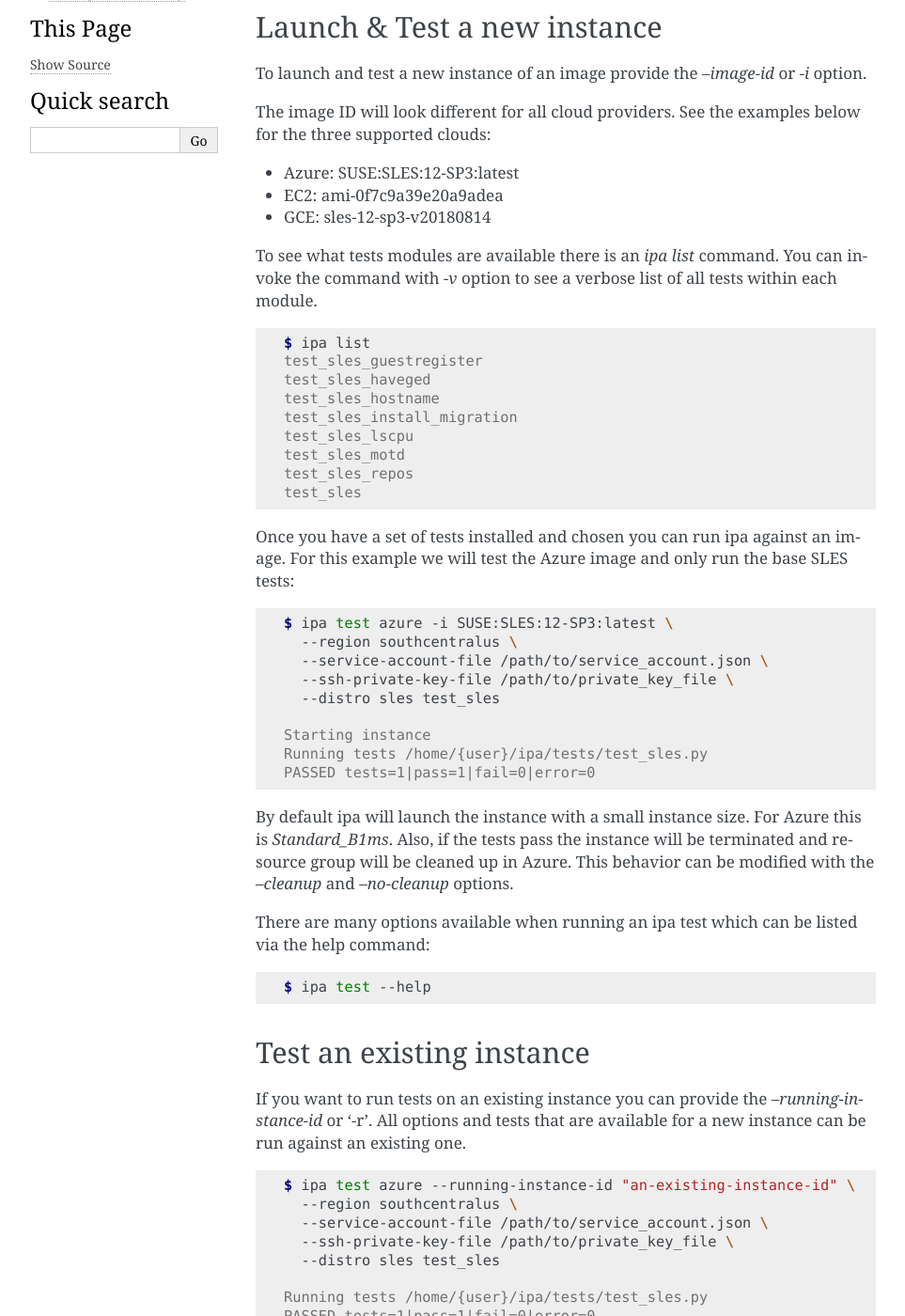
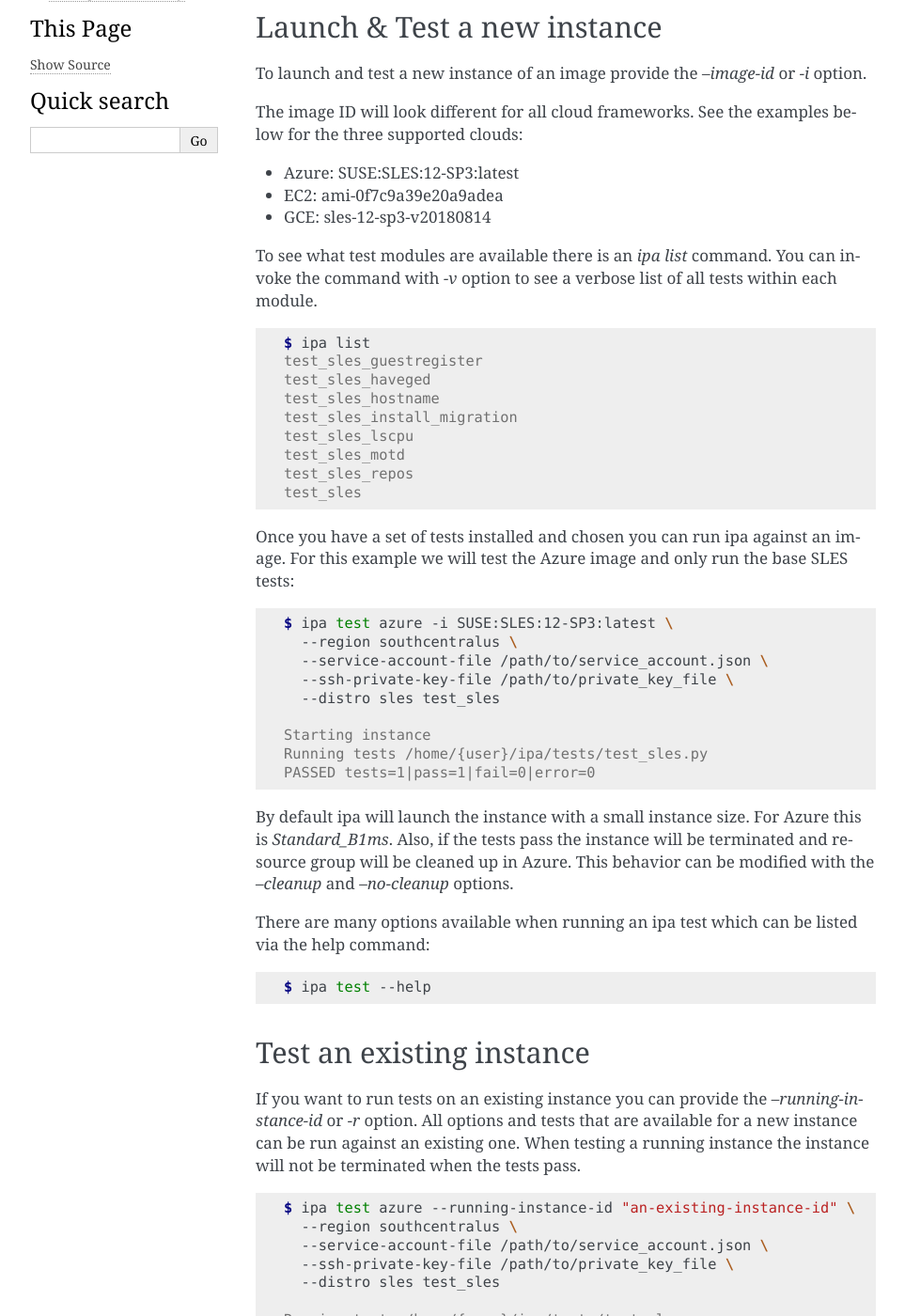
Before and after one commit to SUSE-Enceladus/img-proof, a Sphinx documentation site: the page built from docs/source/examples.rst, in a window 1280 px wide and 1400 px high, scrolled down 197 px. Shown: the whole window at 94% size, without its empty margins (148-1111 px from the left). Built offline with Sphinx 7.4.7, drawn with Linux system fonts in a browser that asks for light colours.

Commit message:
Clean up examples doc.

```diff
--- a/docs/source/examples.rst
+++ b/docs/source/examples.rst
@@ -12,14 +12,14 @@ Launch & Test a new instance
 To launch and test a new instance of an image provide the `--image-id` or
 `-i` option.
 
-The image ID will look different for all cloud providers. See the examples
+The image ID will look different for all cloud frameworks. See the examples
 below for the three supported clouds:
 
 - Azure: SUSE:SLES:12-SP3:latest
 - EC2:   ami-0f7c9a39e20a9adea
 - GCE:   sles-12-sp3-v20180814
 
-To see what tests modules are available there is an `ipa list` command. You
+To see what test modules are available there is an `ipa list` command. You
 can invoke the command with `-v` option to see a verbose list of all tests
 within each module.
 
@@ -67,8 +67,10 @@ Test an existing instance
 =========================
 
 If you want to run tests on an existing instance you can provide the
-`--running-instance-id` or '-r'. All options and tests that are available
-for a new instance can be run against an existing one.
+`--running-instance-id` or `-r` option. All options and tests that are
+available for a new instance can be run against an existing one. When
+testing a running instance the instance will not be terminated when the
+tests pass.
 
 .. code-block:: console
 
```
